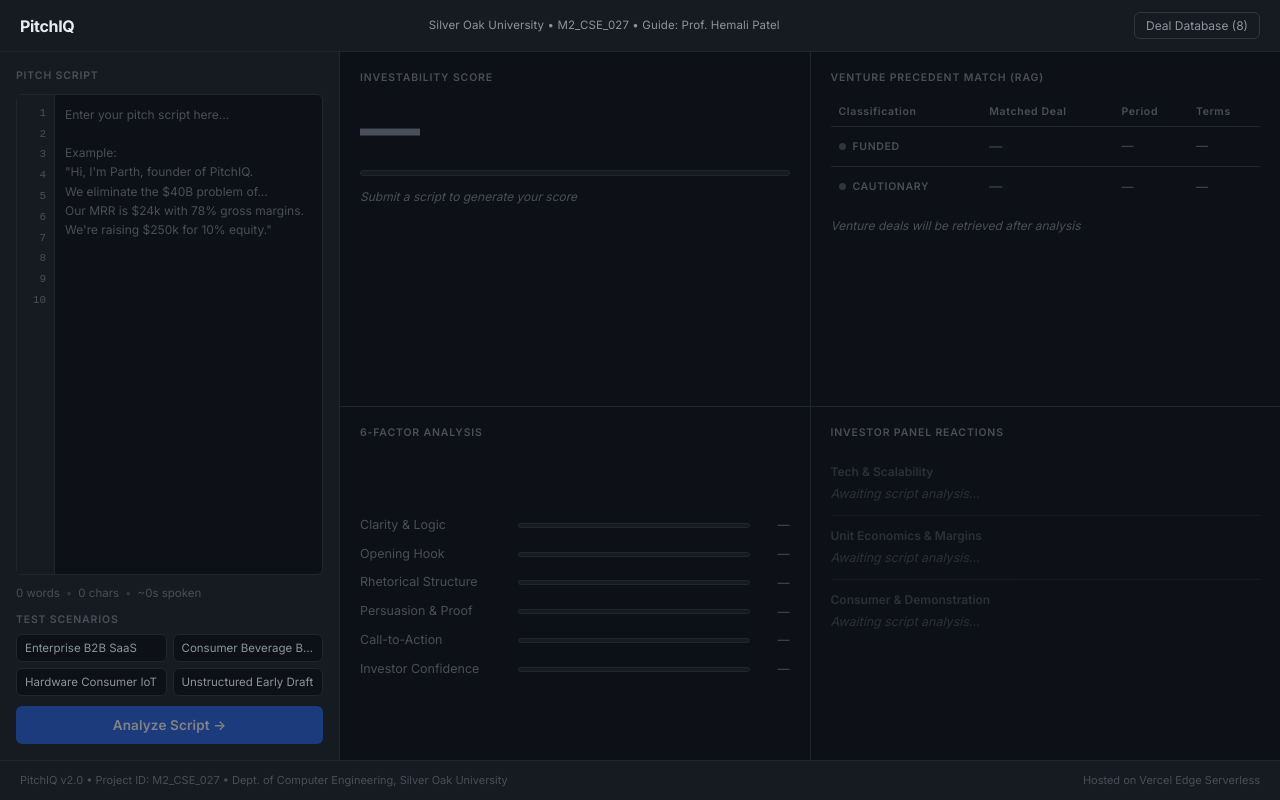
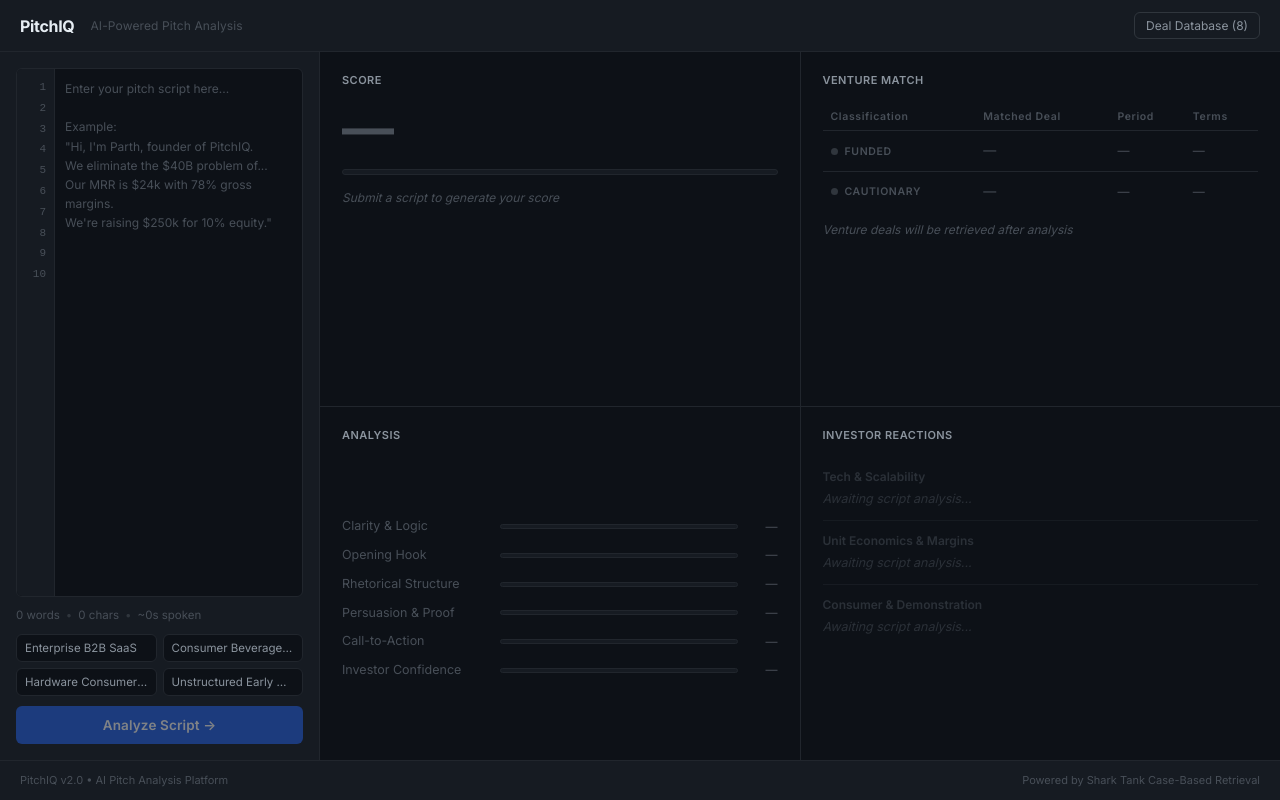
Before and after one commit to PARTHBAVALIYA/pitchiq, a React (Create React App) app: page / in a window 1280 px wide. Built offline with nearby package versions, Linux system fonts and the light colour scheme.

Commit message:
fix(ui): remove college/prof from nav, simplify labels and card styling

```diff
--- a/src/App.css
+++ b/src/App.css
@@ -80,11 +80,10 @@
   flex-shrink: 0;
 }
 
-.nav-center {
+.nav-tagline {
   flex: 1;
-  text-align: center;
-  font-size: 11.5px;
-  color: var(--text-2);
+  font-size: 12px;
+  color: var(--text-3);
   letter-spacing: 0.01em;
 }
 
@@ -118,7 +117,7 @@
    EDITOR COLUMN (left, fixed 340px)
 ══════════════════════════════════════════ */
 .editor-col {
-  width: 340px;
+  width: 320px;
   flex-shrink: 0;
   border-right: 1px solid var(--border);
   background: var(--bg-surface);
@@ -296,22 +295,23 @@
 /* Shared card */
 .card {
   background: var(--bg-card);
-  padding: 18px 20px;
+  padding: 20px 22px;
   overflow-y: auto;
   display: flex;
   flex-direction: column;
-  gap: 12px;
+  gap: 14px;
   scrollbar-width: thin;
   scrollbar-color: var(--border-mid) transparent;
   min-height: 0;
 }
 
 .card-label {
-  font-size: 10.5px;
+  font-size: 11px;
   font-weight: 600;
-  letter-spacing: 0.08em;
-  color: var(--text-3);
+  letter-spacing: 0.04em;
+  color: var(--text-2);
   flex-shrink: 0;
+  text-transform: uppercase;
 }
 
 .card-label-row {
@@ -326,7 +326,7 @@
    Card 1: Score
 ────────────────────────────── */
 .big-num {
-  font-size: 60px;
+  font-size: 52px;
   font-weight: 700;
   line-height: 1;
   letter-spacing: -0.04em;
--- a/src/App.js
+++ b/src/App.js
@@ -61,9 +61,7 @@
       {/* ── Navigation ── */}
       <nav className="nav">
         <span className="brand">PitchIQ</span>
-        <span className="nav-center">
-          Silver Oak University &bull; M2_CSE_027 &bull; Guide: Prof. Hemali Patel
-        </span>
+        <span className="nav-tagline">AI-Powered Pitch Analysis</span>
         <button className="nav-ghost" onClick={() => setShowCorpus(true)}>
           Deal Database ({SHARK_TANK_CORPUS.length})
         </button>
@@ -74,7 +72,6 @@
 
         {/* ── Left: Editor Column ── */}
         <aside className="editor-col">
-          <p className="col-heading">PITCH SCRIPT</p>
 
           {/* Code-editor style textarea */}
           <div className="editor-box">
@@ -107,7 +104,6 @@
 
           {/* Preset Scenarios */}
           <div className="preset-section">
-            <p className="preset-heading">TEST SCENARIOS</p>
             <div className="preset-grid">
               {PRESET_PITCHES.map((p, i) => (
                 <button key={i} className="preset-btn" onClick={() => handlePreset(p)}>
@@ -139,7 +135,7 @@
 
           {/* Card 1 — Investability Score */}
           <div className="card score-card">
-            <p className="card-label">INVESTABILITY SCORE</p>
+            <p className="card-label">Score</p>
             {score !== null ? (
               <>
                 <div className="big-num" style={{ color: scoreAccent }}>
@@ -174,7 +170,7 @@
 
           {/* Card 2 — Venture Precedent Match */}
           <div className="card match-card">
-            <p className="card-label">VENTURE PRECEDENT MATCH (RAG)</p>
+            <p className="card-label">Venture Match</p>
             {result ? (
               <>
                 <table className="match-table">
@@ -244,7 +240,7 @@
 
           {/* Card 3 — 6-Factor Analysis */}
           <div className="card metrics-card">
-            <p className="card-label">6-FACTOR ANALYSIS</p>
+            <p className="card-label">Analysis</p>
             <div className="metric-list">
               {result
                 ? Object.entries(result.metrics).map(([name, val]) => (
@@ -278,7 +274,7 @@
           {/* Card 4 — Investor Panel & Revised Script */}
           <div className="card reactions-card">
             <div className="card-label-row">
-              <p className="card-label">INVESTOR PANEL REACTIONS</p>
+              <p className="card-label">Investor Reactions</p>
               {result && (
                 <button className="copy-btn" onClick={handleCopy}>
                   {copied ? 'Copied \u2713' : 'Copy Revised Script'}
@@ -379,8 +375,8 @@
 
       {/* ── Footer ── */}
       <footer className="footer">
-        <span>PitchIQ v2.0 &bull; Project ID: M2_CSE_027 &bull; Dept. of Computer Engineering, Silver Oak University</span>
-        <span>Hosted on Vercel Edge Serverless</span>
+        <span>PitchIQ v2.0 &bull; AI Pitch Analysis Platform</span>
+        <span>Powered by Shark Tank Case-Based Retrieval</span>
       </footer>
     </div>
   );
```
